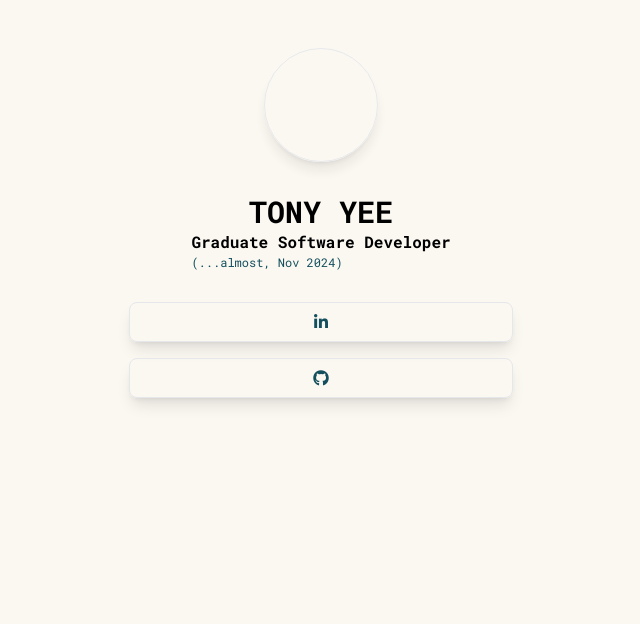
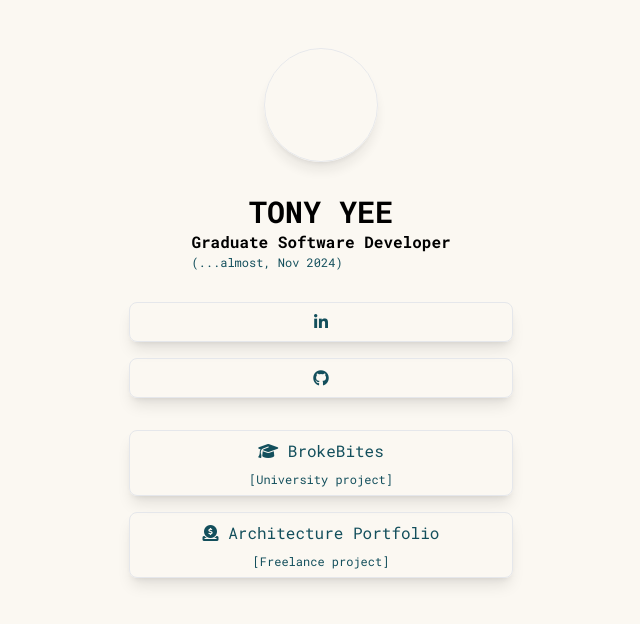
Before and after one commit to coriandar/coriandar.github.io, a website: page index.html in a window 1280 px wide. Shown: the whole page, without its empty margins (319-959 px from the left). Drawn offline with nearby package versions, Linux system fonts and the light colour scheme.

Commit message:
[ui]: add project links

```diff
--- a/index.html
+++ b/index.html
@@ -52,7 +52,7 @@
                     </p>
                 </div>
                 <section id="contacts" class="w-96">
-                    <ul class="flex w-full flex-col items-center gap-4">
+                    <ul class="flex flex-col w-full items-center gap-4">
                         <li class="w-full">
                             <a
                                 href="https://www.linkedin.com/in/yeetony/"
@@ -85,6 +85,48 @@
                         </li>
                     </ul>
                 </section>
+                <section id="projects" class="w-96">
+                    <ul class="flex flex-col w-full items-center gap-4">
+                        <li class="w-full">
+                            <a
+                                href="https://brokebites.vercel.app/"
+                                target="_blank"
+                            >
+                                <button
+                                    class="text-darkCyan2 hover:border-darkCyan2/30 mr-2 h-10 w-10 w-full h-full items-center justify-center rounded-lg border shadow-lg hover:text-[#000000] p-2"
+                                    type="button"
+                                    aria-label="BrokeBites App"
+                                    title="BrokeBites App"
+                                >
+                                <div>
+                                    <i class="fa-solid fa-graduation-cap"></i>
+                                    BrokeBites
+                                </div>
+                                    <sub>[University project]</sub>
+                                </button>
+                            </a>
+                        </li>
+                        <li class="w-full">
+                            <a
+                                href="https://shakihai.github.io/#gallery"
+                                target="_blank"
+                            >
+                                <button
+                                    class="text-darkCyan2 hover:border-darkCyan2/30 mr-2 h-10 w-10 w-full h-full items-center justify-center rounded-lg border shadow-lg hover:text-[#000000] p-2"
+                                    type="button"
+                                    aria-label="Client Architecture Porfolio"
+                                    title="Architecture Portfolio"
+                                >
+                                <div>
+                                    <i class="fa-solid fa-circle-dollar-to-slot"></i>
+                                    Architecture Portfolio
+                                </div>
+                                    <sub>[Freelance project]</sub>
+                                </button>
+                            </a>
+                        </li>
+                    </ul>
+                </section>
             </div>
         </main>
     </body>
```
